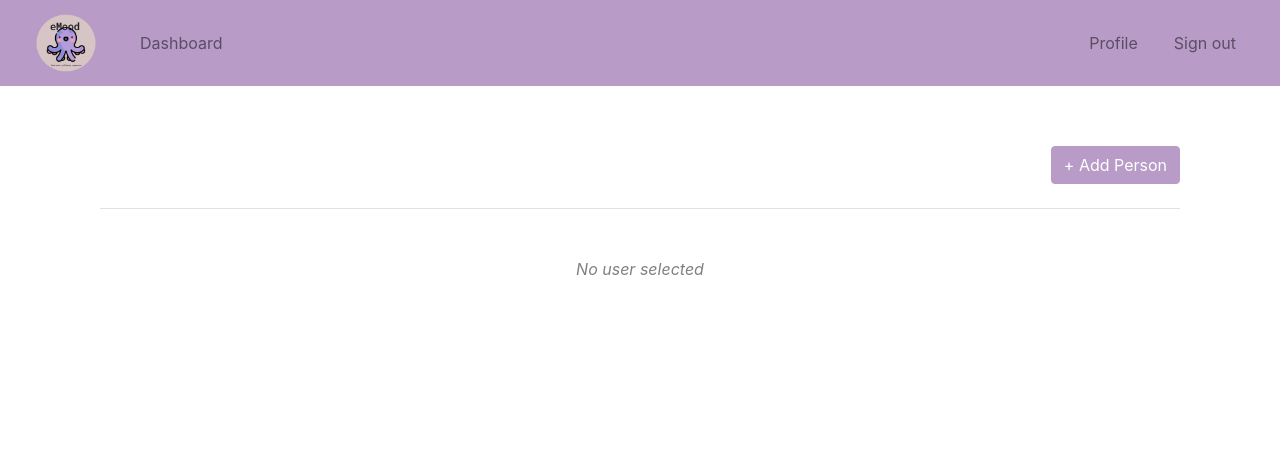
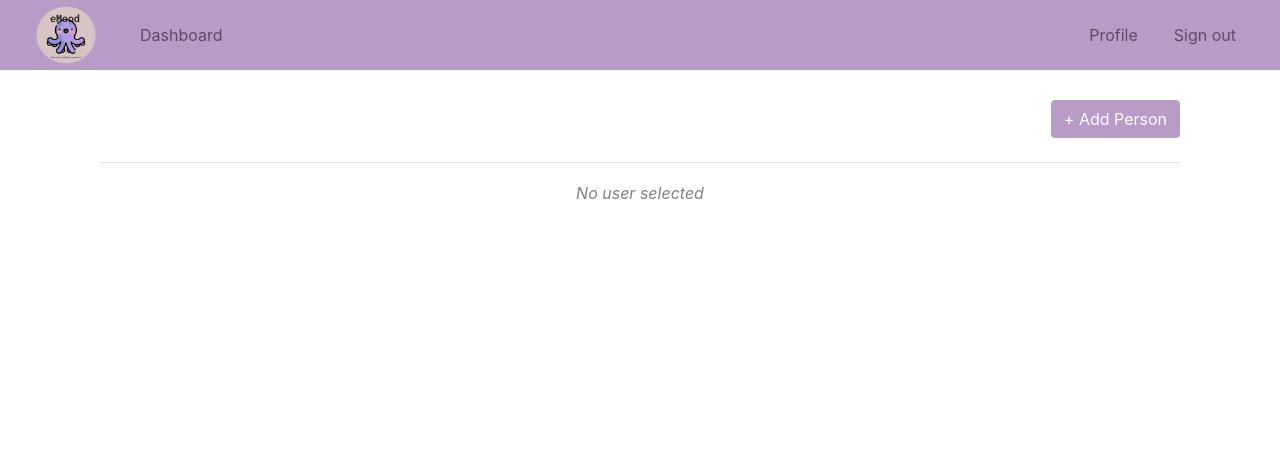
Before and after one commit to mkaraskova/L5_project, a Flask app: page /dashboard in a window 1280 px wide. Shown: the top 461 px of the page. Run offline with Flask 3, Linux system fonts and the light colour scheme; the visitor is signed in with stand-in values (Sample User, id 1); data that the repository does not hold is empty; some libraries are stand-ins or nearby versions.

Commit message:
cleaned up

```diff
--- a/eMood_app/static/style.css
+++ b/eMood_app/static/style.css
@@ -1,9 +1,6 @@
 .navbar {
     background-color: #B89BC7 !important;
-}
-.custom-navbar-nav {
-    margin-left: auto;
-    margin-left: 70px;
+    max-height: 70px;
 }
 .spaced {
   margin-right: 20px;
--- a/eMood_app/templates/dashboard.html
+++ b/eMood_app/templates/dashboard.html
@@ -70,7 +70,7 @@
     <div class="container" style="margin-top:60px;">
         <!--Main layout-->
         <div class="container">
-            <div class="row justify-content-end">
+            <div class="row justify-content-end" style="margin-top: -30px;">
                 <div class="col-md-6 text-md-end">
                     <a data-toggle="modal" data-target="#addPersonModal" style="cursor: pointer;">
                         <button type="button" class="btn btn-primary" style="float:right;">+ Add Person</button>
@@ -92,7 +92,7 @@
                 <!-- divider -->
             </section>
 
-            <section id="selectedUserData">
+            <section id="selectedUserData" style="margin-top: -30px;">
                 <div class="row justify-content-center" id="noUserSelected">
                     <!-- Insert your content here -->
                 </div>
```
